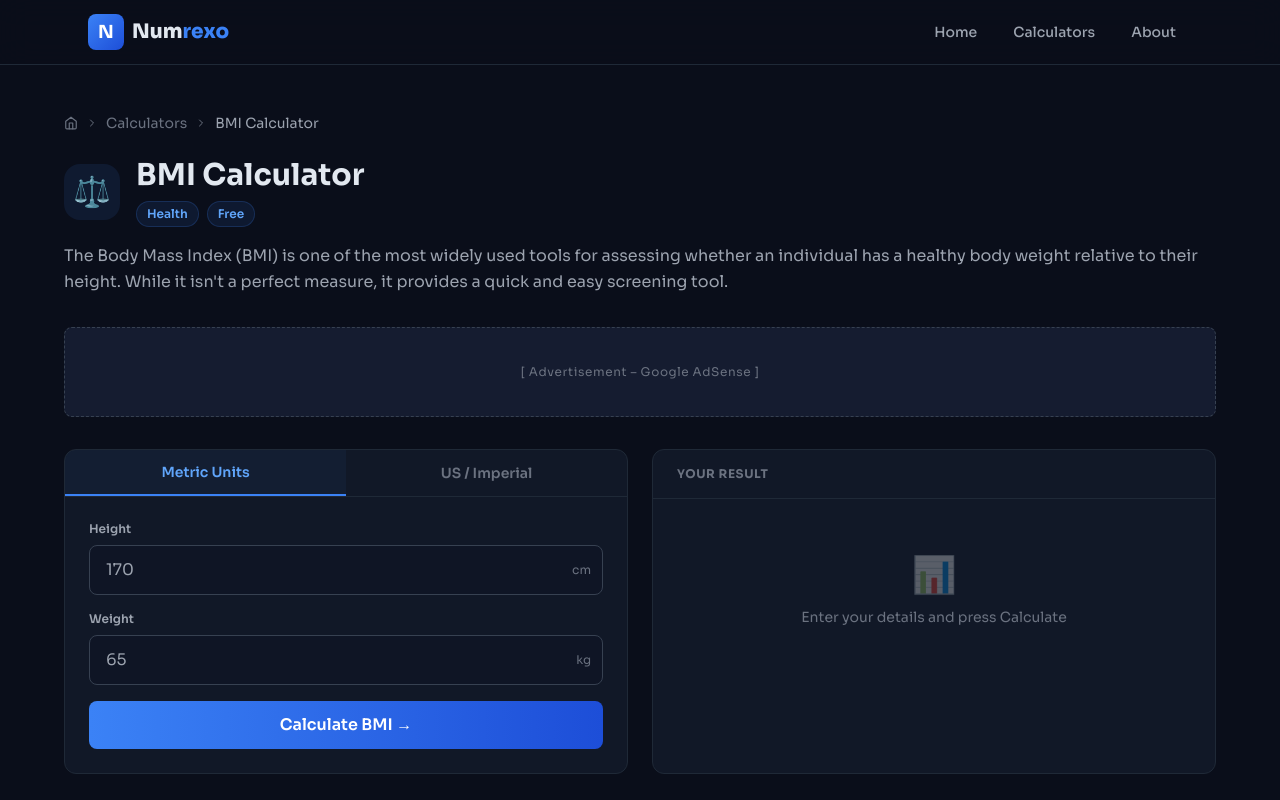
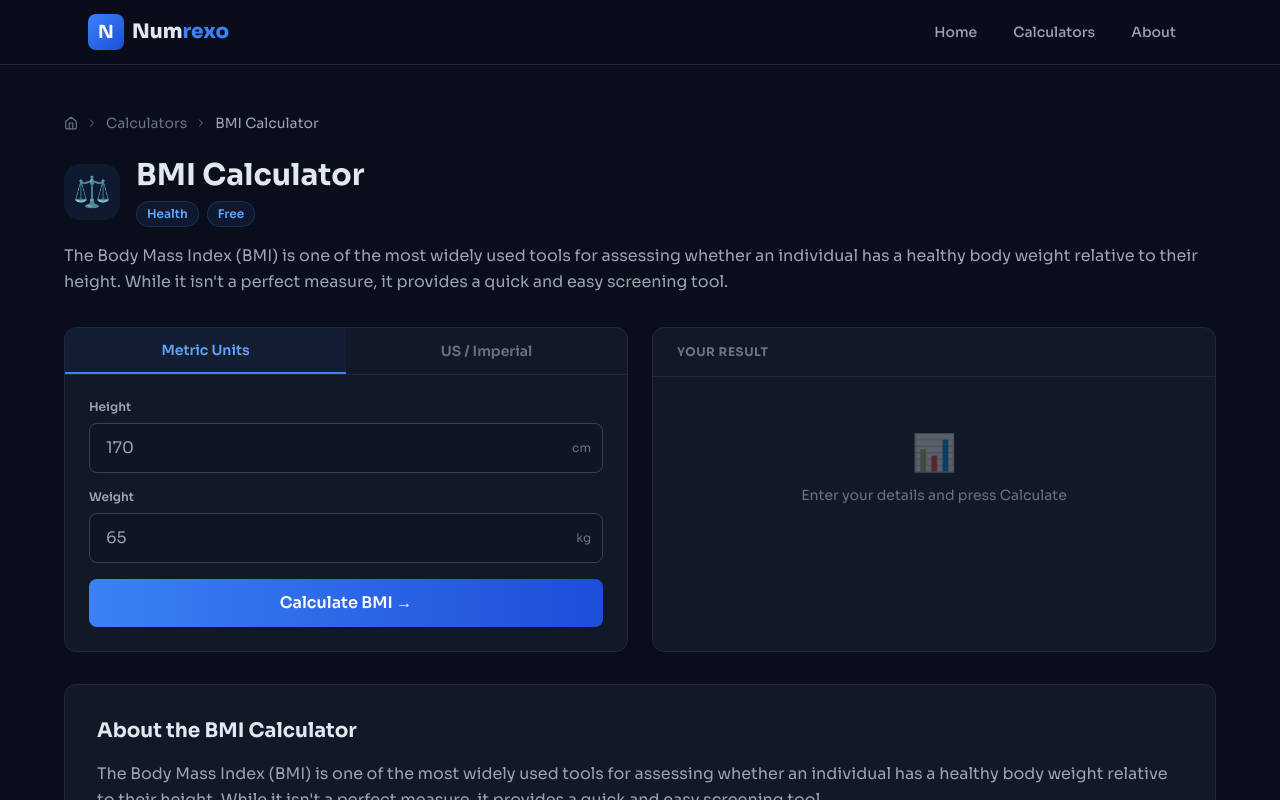
Before and after one commit to ramavtarmjr885301/numrexo, a Next.js app: page /health/bmi-calculator in a window 1280 px wide. Shown: the top 800 px of the page. Built offline with nearby package versions, Linux system fonts and the light colour scheme.

Commit message:
manual adslots removed

```diff
--- a/app/page.tsx
+++ b/app/page.tsx
@@ -1,9 +1,8 @@
 "use client";
 
 import { useRouter } from "next/navigation";
-import { Calculator, Zap, Smartphone, Lock, TrendingUp, Users } from "lucide-react";
+import { Calculator, Zap, Smartphone, Lock, TrendingUp } from "lucide-react";
 import CalculatorCard from "@/components/common/CalculatorCard";
-import AdSlot from "@/components/common/AdSlot";
 import { CALCULATORS } from "@/data/calculators";
 
 export default function HomePage() {
@@ -65,9 +64,6 @@ export default function HomePage() {
         </div>
       </section>
 
-      {/* Ad Slot */}
-      <AdSlot format="horizontal" className="max-w-6xl mx-auto px-6 mb-8" />
-
       {/* Calculators Section */}
       <section className="px-6 py-12 md:py-16">
         <div className="max-w-6xl mx-auto">
@@ -107,108 +103,3 @@ export default function HomePage() {
     </>
   );
 }
-
-
-
-
-
-
-
-
-
-
-
-
-
-
-
-
-
-
-
-
-
-
-
-
-
-
-
-
-
-
-
-
-
-
-
-
-
-
-
-
-// import Image from "next/image";
-
-// export default function Home() {
-//   return (
-//     <div className="flex flex-col flex-1 items-center justify-center bg-zinc-50 font-sans dark:bg-black">
-//       <main className="flex flex-1 w-full max-w-3xl flex-col items-center justify-between py-32 px-16 bg-white dark:bg-black sm:items-start">
-//         <Image
-//           className="dark:invert"
-//           src="/next.svg"
-//           alt="Next.js logo"
-//           width={100}
-//           height={20}
-//           priority
-//         />
-//         <div className="flex flex-col items-center gap-6 text-center sm:items-start sm:text-left">
-//           <h1 className="max-w-xs text-3xl font-semibold leading-10 tracking-tight text-black dark:text-zinc-50">
-//             To get started, edit the page.tsx file.
-//           </h1>
-//           <p className="max-w-md text-lg leading-8 text-zinc-600 dark:text-zinc-400">
-//             Looking for a starting point or more instructions? Head over to{" "}
-//             <a
-//               href="https://vercel.com/templates?framework=next.js&utm_source=create-next-app&utm_medium=appdir-template-tw&utm_campaign=create-next-app"
-//               className="font-medium text-zinc-950 dark:text-zinc-50"
-//             >
-//               Templates
-//             </a>{" "}
-//             or the{" "}
-//             <a
-//               href="https://nextjs.org/learn?utm_source=create-next-app&utm_medium=appdir-template-tw&utm_campaign=create-next-app"
-//               className="font-medium text-zinc-950 dark:text-zinc-50"
-//             >
-//               Learning
-//             </a>{" "}
-//             center.
-//           </p>
-//         </div>
-//         <div className="flex flex-col gap-4 text-base font-medium sm:flex-row">
-//           <a
-//             className="flex h-12 w-full items-center justify-center gap-2 rounded-full bg-foreground px-5 text-background transition-colors hover:bg-[#383838] dark:hover:bg-[#ccc] md:w-[158px]"
-//             href="https://vercel.com/new?utm_source=create-next-app&utm_medium=appdir-template-tw&utm_campaign=create-next-app"
-//             target="_blank"
-//             rel="noopener noreferrer"
-//           >
-//             <Image
-//               className="dark:invert"
-//               src="/vercel.svg"
-//               alt="Vercel logomark"
-//               width={16}
-//               height={16}
-//             />
-//             Deploy Now
-//           </a>
-//           <a
-//             className="flex h-12 w-full items-center justify-center rounded-full border border-solid border-black/[.08] px-5 transition-colors hover:border-transparent hover:bg-black/[.04] dark:border-white/[.145] dark:hover:bg-[#1a1a1a] md:w-[158px]"
-//             href="https://nextjs.org/docs?utm_source=create-next-app&utm_medium=appdir-template-tw&utm_campaign=create-next-app"
-//             target="_blank"
-//             rel="noopener noreferrer"
-//           >
-//             Documentation
-//           </a>
-//         </div>
-//       </main>
-//     </div>
-//   );
-// }
--- a/components/calculators/CalculatorWrapper.tsx
+++ b/components/calculators/CalculatorWrapper.tsx
@@ -3,7 +3,6 @@
 import { CalculatorType, seoContent } from "@/data/calculators";
 import Breadcrumb from "@/components/common/Breadcrumb";
 import PageHeader from "@/components/common/PageHeader";
-import AdSlot from "@/components/common/AdSlot";
 import FAQSection from "@/components/common/FAQSection";
 import BMICalculator from "./BMICalculator";
 import EMICalculator from "./EMICalculator";
@@ -51,11 +50,7 @@ export default function CalculatorWrapper({ calculator }: CalculatorWrapperProps
           iconBg={calculator.bg}
         />
 
-        <AdSlot format="horizontal" className="mb-8" />
-
         {renderCalculator()}
-
-        <AdSlot format="rectangle" className="my-8" />
 
         {/* SEO Content */}
         <div className="bg-[#111827] border border-gray-800 rounded-xl p-6 md:p-8 mb-6">
--- a/components/common/AdSlot.tsx
+++ b/components/common/AdSlot.tsx
@@ -1,20 +1,20 @@
-interface AdSlotProps {
-  format?: "horizontal" | "vertical" | "rectangle";
-  className?: string;
-}
+// interface AdSlotProps {
+//   format?: "horizontal" | "vertical" | "rectangle";
+//   className?: string;
+// }
 
-export default function AdSlot({ format = "horizontal", className = "" }: AdSlotProps) {
-  const dimensions = {
-    horizontal: "w-full h-[90px]",
-    vertical: "w-[300px] h-[250px]",
-    rectangle: "w-full h-[280px]",
-  };
+// export default function AdSlot({ format = "horizontal", className = "" }: AdSlotProps) {
+//   const dimensions = {
+//     horizontal: "w-full h-[90px]",
+//     vertical: "w-[300px] h-[250px]",
+//     rectangle: "w-full h-[280px]",
+//   };
 
-  return (
-    <div className={`${dimensions[format]} ${className}`}>
-      <div className="w-full h-full bg-[#151c30] border border-dashed border-gray-700 rounded-lg flex items-center justify-center">
-        <span className="text-xs text-gray-500 tracking-wider">[ Advertisement – Google AdSense ]</span>
-      </div>
-    </div>
-  );
-}
+//   return (
+//     <div className={`${dimensions[format]} ${className}`}>
+//       <div className="w-full h-full bg-[#151c30] border border-dashed border-gray-700 rounded-lg flex items-center justify-center">
+//         {/* <span className="text-xs text-gray-500 tracking-wider">[ Advertisement – Google AdSense ]</span> */}
+//       </div>
+//     </div>
+//   );
+// }
--- a/components/layout/Footer.tsx
+++ b/components/layout/Footer.tsx
@@ -67,7 +67,7 @@ export default function Footer() {
 
         <div className="pt-8 border-t border-gray-800 flex flex-col sm:flex-row justify-between items-center gap-4">
           <p className="text-xs text-gray-500">© 2025 Numrexo. All rights reserved.</p>
-          <p className="text-xs text-gray-500">Built with Next.js · Tailwind CSS</p>
+          {/* <p className="text-xs text-gray-500">Built with Next.js · Tailwind CSS</p> */}
         </div>
       </div>
     </footer>
```
